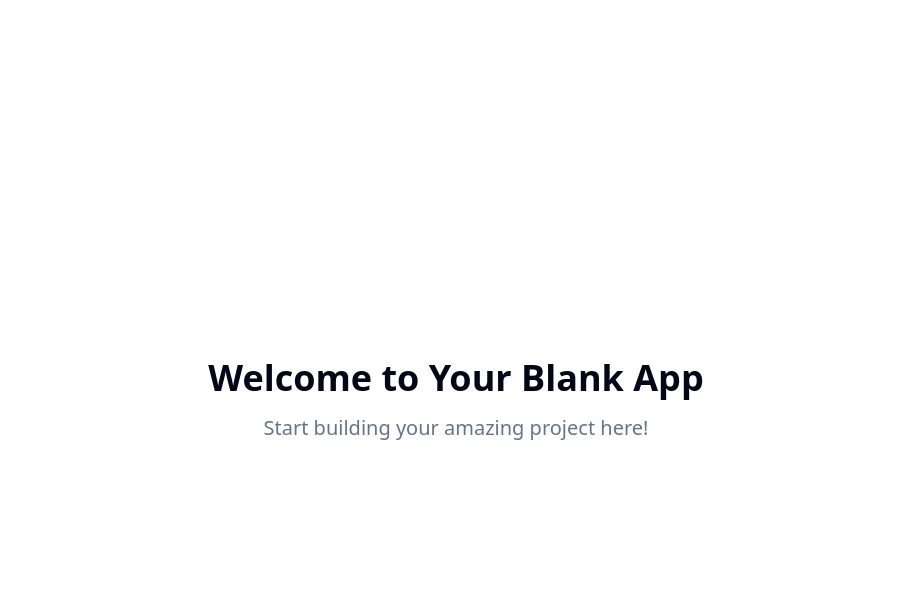
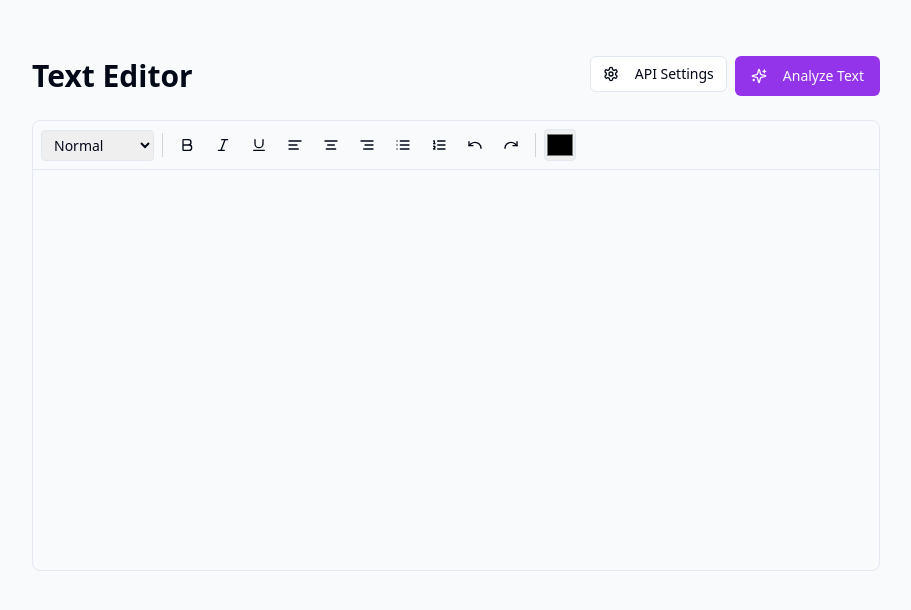
Before and after one commit to AndersPier/textflow-ai-enhance, a React (Vite) app: page / in a window 1280 px wide. Shown: the top 610 px of the page, without its empty margins (184-1095 px from the left). Built offline with nearby package versions, Linux system fonts and the light colour scheme.

Commit message:
feat: Implement text editor with OpenAI integration
- Add text editor component.
- Implement OpenAI API integration for text analysis.
- Allow user to edit OpenAI API key.

```diff
--- /dev/null
+++ b/src/components/FormatToolbar.tsx
@@ -0,0 +1,81 @@
+
+import React from 'react';
+import { Button } from '@/components/ui/button';
+import {
+  Bold,
+  Italic,
+  Underline,
+  AlignLeft,
+  AlignCenter,
+  AlignRight,
+  List,
+  ListOrdered,
+  Undo,
+  Redo
+} from 'lucide-react';
+
+interface FormatToolbarProps {
+  onFormat: (command: string, value?: string) => void;
+}
+
+export const FormatToolbar: React.FC<FormatToolbarProps> = ({ onFormat }) => {
+  const formatButtons = [
+    { command: 'bold', icon: Bold, title: 'Bold' },
+    { command: 'italic', icon: Italic, title: 'Italic' },
+    { command: 'underline', icon: Underline, title: 'Underline' },
+    { command: 'justifyLeft', icon: AlignLeft, title: 'Align Left' },
+    { command: 'justifyCenter', icon: AlignCenter, title: 'Align Center' },
+    { command: 'justifyRight', icon: AlignRight, title: 'Align Right' },
+    { command: 'insertUnorderedList', icon: List, title: 'Bullet List' },
+    { command: 'insertOrderedList', icon: ListOrdered, title: 'Numbered List' },
+    { command: 'undo', icon: Undo, title: 'Undo' },
+    { command: 'redo', icon: Redo, title: 'Redo' },
+  ];
+
+  const handleColorChange = (e: React.ChangeEvent<HTMLInputElement>) => {
+    onFormat('foreColor', e.target.value);
+  };
+
+  const handleFontSizeChange = (e: React.ChangeEvent<HTMLSelectElement>) => {
+    onFormat('fontSize', e.target.value);
+  };
+
+  return (
+    <div className="border-b bg-gray-50 p-2 flex items-center gap-1 flex-wrap">
+      <select
+        onChange={handleFontSizeChange}
+        className="px-2 py-1 border rounded text-sm"
+        defaultValue="3"
+      >
+        <option value="1">Small</option>
+        <option value="3">Normal</option>
+        <option value="5">Large</option>
+        <option value="7">Extra Large</option>
+      </select>
+
+      <div className="w-px h-6 bg-gray-300 mx-1" />
+
+      {formatButtons.map(({ command, icon: Icon, title }) => (
+        <Button
+          key={command}
+          variant="ghost"
+          size="sm"
+          onClick={() => onFormat(command)}
+          title={title}
+          className="h-8 w-8 p-0"
+        >
+          <Icon className="h-4 w-4" />
+        </Button>
+      ))}
+
+      <div className="w-px h-6 bg-gray-300 mx-1" />
+
+      <input
+        type="color"
+        onChange={handleColorChange}
+        className="w-8 h-8 rounded border cursor-pointer"
+        title="Text Color"
+      />
+    </div>
+  );
+};
--- /dev/null
+++ b/src/components/TextEditor.tsx
@@ -0,0 +1,161 @@
+
+import React, { useState, useRef, useCallback } from 'react';
+import { Button } from '@/components/ui/button';
+import { Input } from '@/components/ui/input';
+import { Textarea } from '@/components/ui/textarea';
+import { Label } from '@/components/ui/label';
+import { Dialog, DialogContent, DialogHeader, DialogTitle, DialogTrigger } from '@/components/ui/dialog';
+import { useToast } from '@/hooks/use-toast';
+import { FormatToolbar } from './FormatToolbar';
+import { analyzeTextWithOpenAI } from '@/utils/openai';
+import { Settings, Sparkles } from 'lucide-react';
+
+const TextEditor = () => {
+  const [content, setContent] = useState('');
+  const [apiKey, setApiKey] = useState('');
+  const [isAnalyzing, setIsAnalyzing] = useState(false);
+  const [analysis, setAnalysis] = useState('');
+  const [isApiKeyDialogOpen, setIsApiKeyDialogOpen] = useState(false);
+  const editorRef = useRef<HTMLDivElement>(null);
+  const { toast } = useToast();
+
+  const handleFormatCommand = useCallback((command: string, value?: string) => {
+    document.execCommand(command, false, value);
+    editorRef.current?.focus();
+  }, []);
+
+  const handleAnalyzeText = async () => {
+    if (!apiKey.trim()) {
+      toast({
+        title: "API Key Required",
+        description: "Please set your OpenAI API key first.",
+        variant: "destructive",
+      });
+      return;
+    }
+
+    if (!content.trim()) {
+      toast({
+        title: "No Content",
+        description: "Please write some text to analyze.",
+        variant: "destructive",
+      });
+      return;
+    }
+
+    setIsAnalyzing(true);
+    try {
+      const result = await analyzeTextWithOpenAI(content, apiKey);
+      setAnalysis(result);
+      toast({
+        title: "Analysis Complete",
+        description: "Your text has been analyzed successfully.",
+      });
+    } catch (error) {
+      console.error('Analysis error:', error);
+      toast({
+        title: "Analysis Failed",
+        description: "Failed to analyze text. Please check your API key and try again.",
+        variant: "destructive",
+      });
+    } finally {
+      setIsAnalyzing(false);
+    }
+  };
+
+  const handleContentChange = () => {
+    if (editorRef.current) {
+      setContent(editorRef.current.innerHTML);
+    }
+  };
+
+  const saveApiKey = () => {
+    localStorage.setItem('openai-api-key', apiKey);
+    setIsApiKeyDialogOpen(false);
+    toast({
+      title: "API Key Saved",
+      description: "Your OpenAI API key has been saved locally.",
+    });
+  };
+
+  React.useEffect(() => {
+    const savedApiKey = localStorage.getItem('openai-api-key');
+    if (savedApiKey) {
+      setApiKey(savedApiKey);
+    }
+  }, []);
+
+  return (
+    <div className="max-w-4xl mx-auto p-6 space-y-6">
+      <div className="flex items-center justify-between">
+        <h1 className="text-3xl font-bold">Text Editor</h1>
+        <div className="flex gap-2">
+          <Dialog open={isApiKeyDialogOpen} onOpenChange={setIsApiKeyDialogOpen}>
+            <DialogTrigger asChild>
+              <Button variant="outline" size="sm">
+                <Settings className="w-4 h-4 mr-2" />
+                API Settings
+              </Button>
+            </DialogTrigger>
+            <DialogContent>
+              <DialogHeader>
+                <DialogTitle>OpenAI API Configuration</DialogTitle>
+              </DialogHeader>
+              <div className="space-y-4">
+                <div>
+                  <Label htmlFor="api-key">OpenAI API Key</Label>
+                  <Input
+                    id="api-key"
+                    type="password"
+                    value={apiKey}
+                    onChange={(e) => setApiKey(e.target.value)}
+                    placeholder="sk-..."
+                    className="mt-1"
+                  />
+                  <p className="text-sm text-muted-foreground mt-1">
+                    Your API key is stored locally and never sent to our servers.
+                  </p>
+                </div>
+                <Button onClick={saveApiKey} className="w-full">
+                  Save API Key
+                </Button>
+              </div>
+            </DialogContent>
+          </Dialog>
+
+          <Button
+            onClick={handleAnalyzeText}
+            disabled={isAnalyzing}
+            className="bg-purple-600 hover:bg-purple-700"
+          >
+            <Sparkles className="w-4 h-4 mr-2" />
+            {isAnalyzing ? 'Analyzing...' : 'Analyze Text'}
+          </Button>
+        </div>
+      </div>
+
+      <div className="border rounded-lg overflow-hidden">
+        <FormatToolbar onFormat={handleFormatCommand} />
+
+        <div
+          ref={editorRef}
+          contentEditable
+          onInput={handleContentChange}
+          className="min-h-[400px] p-4 focus:outline-none prose max-w-none"
+          style={{ whiteSpace: 'pre-wrap' }}
+          suppressContentEditableWarning={true}
+          placeholder="Start writing your text here..."
+        />
+      </div>
+
+      {analysis && (
+        <div className="bg-blue-50 border border-blue-200 rounded-lg p-4">
+          <h3 className="font-semibold text-blue-900 mb-2">AI Analysis</h3>
+          <div className="text-blue-800 whitespace-pre-wrap">{analysis}</div>
+        </div>
+      )}
+    </div>
+  );
+};
+
+export default TextEditor;
--- a/src/pages/Index.tsx
+++ b/src/pages/Index.tsx
@@ -1,12 +1,10 @@
-// Update this page (the content is just a fallback if you fail to update the page)
+
+import TextEditor from '@/components/TextEditor';
 
 const Index = () => {
   return (
-    <div className="min-h-screen flex items-center justify-center bg-background">
-      <div className="text-center">
-        <h1 className="text-4xl font-bold mb-4">Welcome to Your Blank App</h1>
-        <p className="text-xl text-muted-foreground">Start building your amazing project here!</p>
-      </div>
+    <div className="min-h-screen bg-gray-50 py-8">
+      <TextEditor />
     </div>
   );
 };
--- /dev/null
+++ b/src/utils/openai.ts
@@ -0,0 +1,33 @@
+
+export const analyzeTextWithOpenAI = async (text: string, apiKey: string): Promise<string> => {
+  const response = await fetch('https://api.openai.com/v1/chat/completions', {
+    method: 'POST',
+    headers: {
+      'Authorization': `Bearer ${apiKey}`,
+      'Content-Type': 'application/json',
+    },
+    body: JSON.stringify({
+      model: 'gpt-4',
+      messages: [
+        {
+          role: 'system',
+          content: 'You are a helpful writing assistant. Analyze the provided text and give feedback on writing style, grammar, clarity, and suggestions for improvement. Be constructive and specific in your feedback.'
+        },
+        {
+          role: 'user',
+          content: `Please analyze this text and provide feedback:\n\n${text}`
+        }
+      ],
+      max_tokens: 1000,
+      temperature: 0.7,
+    }),
+  });
+
+  if (!response.ok) {
+    const error = await response.json();
+    throw new Error(error.error?.message || 'Failed to analyze text');
+  }
+
+  const data = await response.json();
+  return data.choices[0]?.message?.content || 'No analysis available';
+};
```
